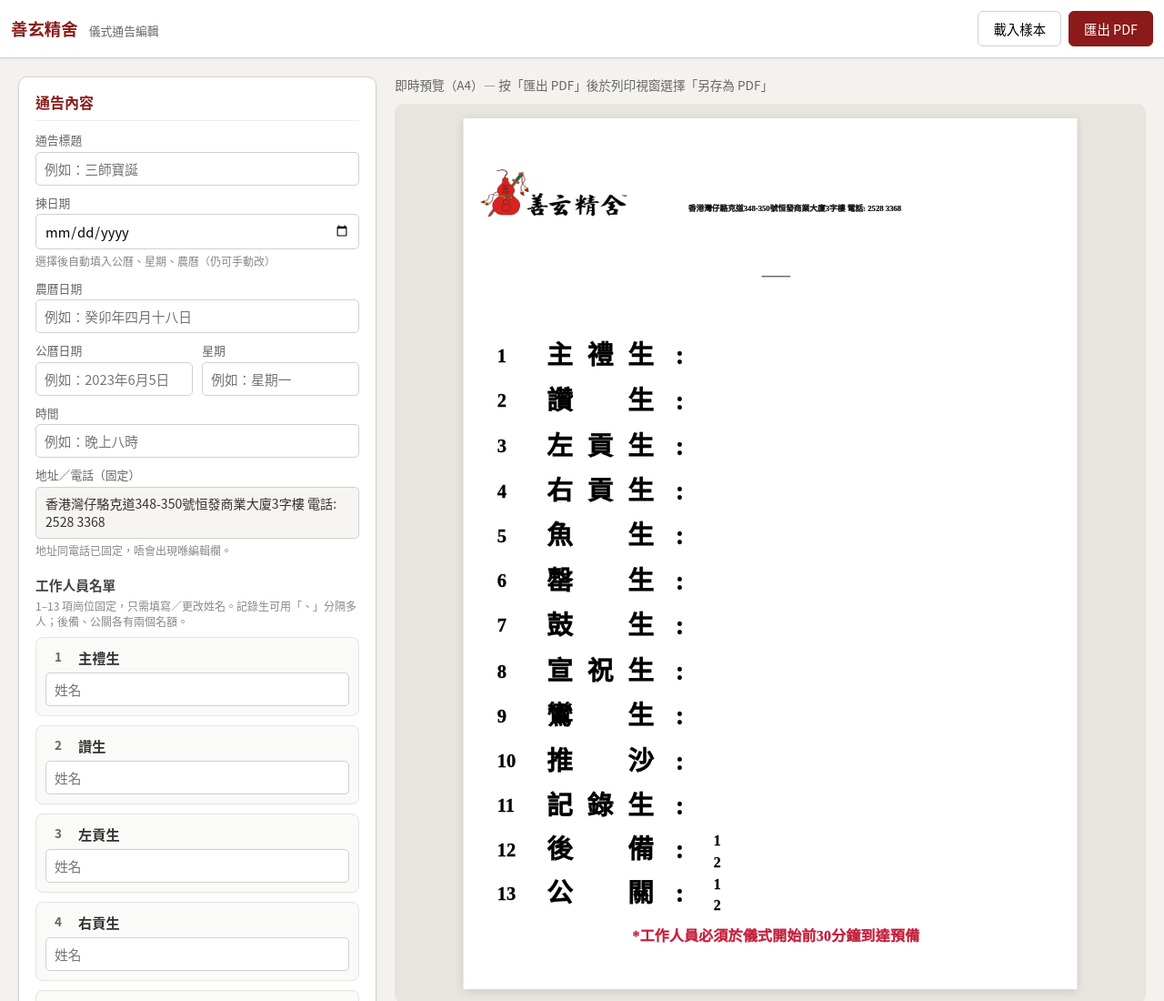
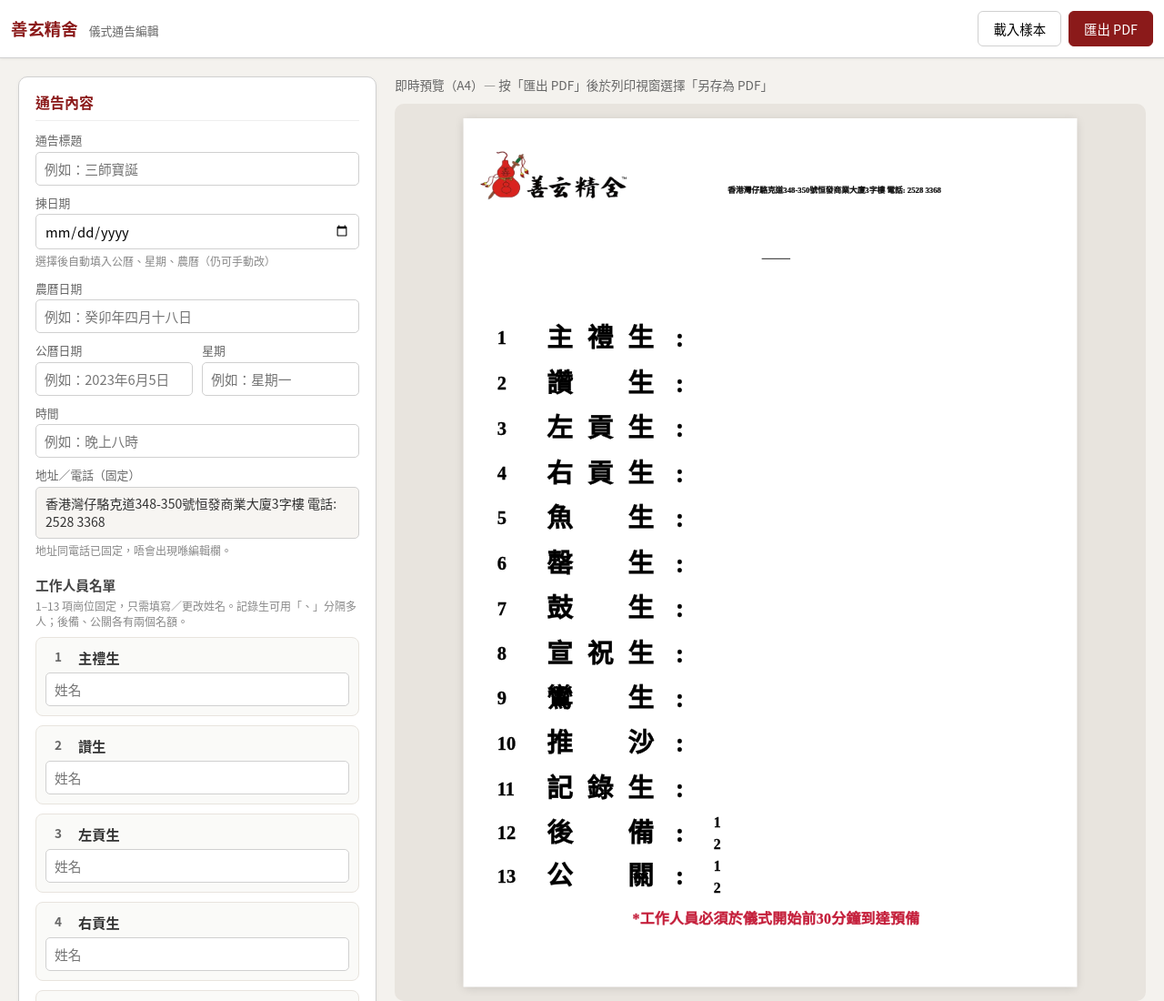
Before and after one commit to ysl3838hk-alt/shanxuan-notice, a plain HTML site: page index.html in a window 1280 px wide. Shown: the top 1100 px of the page at 91% size. Drawn offline with Linux system fonts and the light colour scheme; a web font is replaced by a local one.

Commit message:
標誌高度再降25%，地址再右移五字位

```diff
--- a/styles.css
+++ b/styles.css
@@ -299,7 +299,7 @@
 }
 
 .notice-header .logo {
-  height: 23mm;
+  height: 17mm;
   width: auto;
   max-width: 44mm; /* room for full Kai contact+phone one line */
   object-position: left bottom;
@@ -326,7 +326,7 @@
   padding-top: 0;
   margin-bottom: 1.5mm;
   -webkit-text-stroke: 0.25px #000;
-  margin-left: 10em; /* 兩個字距離 */
+  margin-left: 15em; /* 兩個字距離 */
 }
 
 .fixed-contact {
--- a/sw.js
+++ b/sw.js
@@ -1,5 +1,5 @@
 /* 善玄精舍通告編輯 — offline cache */
-const CACHE = "shanxuan-notice-v22";
+const CACHE = "shanxuan-notice-v23";
 const ASSETS = [
   "./",
   "./index.html",
```
